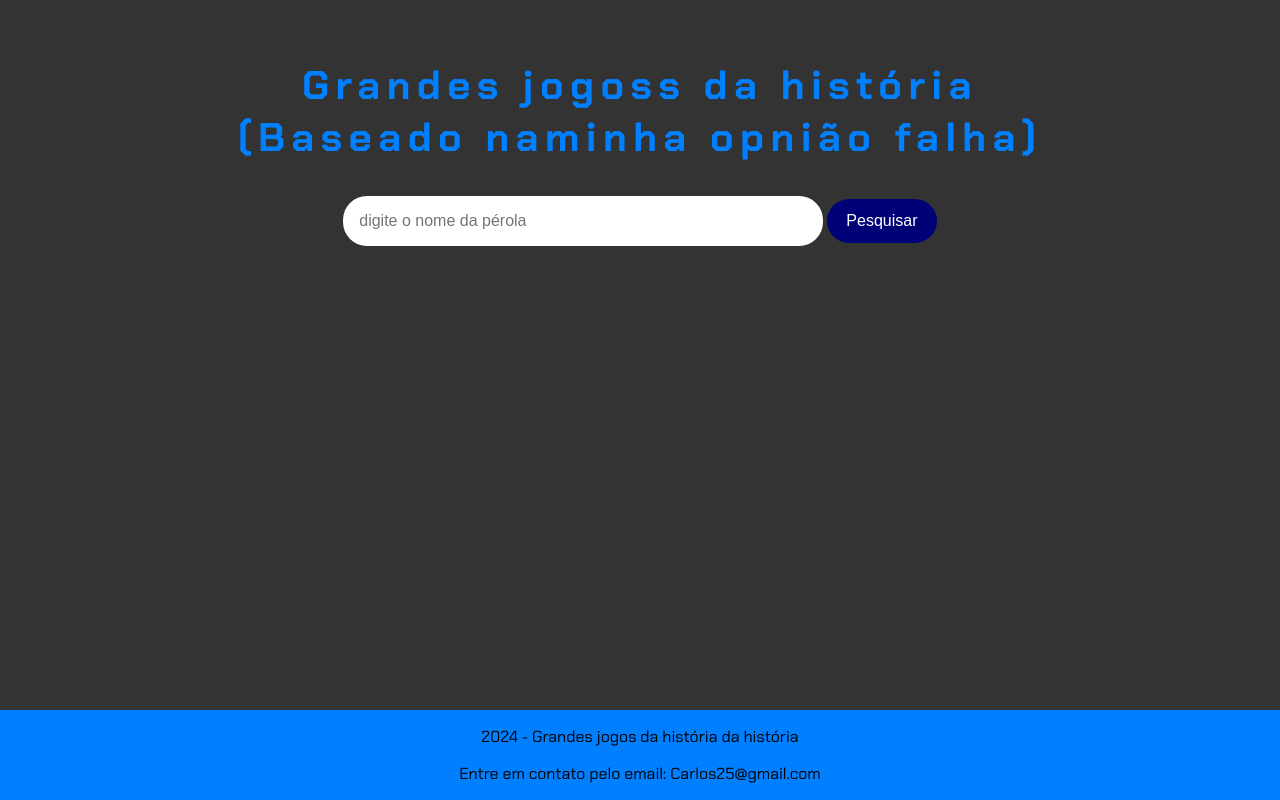
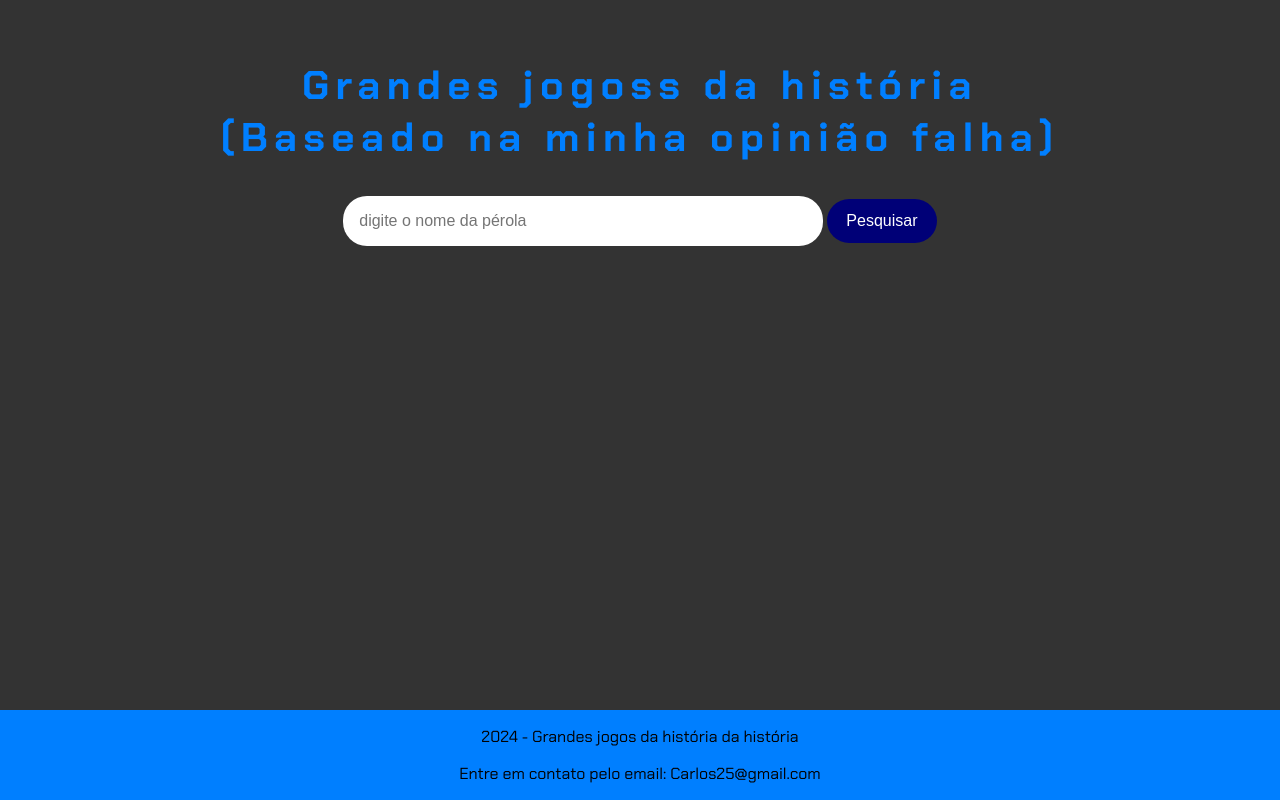
Before and after one commit to ProgramerP/Imersao_gemini, a plain HTML site: page index.html in a window 1280 px wide. Drawn offline with Linux system fonts and the light colour scheme.

Commit message:
Update index.html

```diff
--- a/index.html
+++ b/index.html
@@ -10,7 +10,7 @@
 
 <body>
     <section>
-        <h1>Grandes jogoss da história<br>(Baseado naminha opnião falha)</h1>
+        <h1>Grandes jogoss da história<br>(Baseado na minha opinião falha)</h1>
         <main><input type="text" placeholder="digite o nome da pérola" id="campo-pesquisa">
             <button onclick="pesquisar()">Pesquisar</button>
     </section>
```
